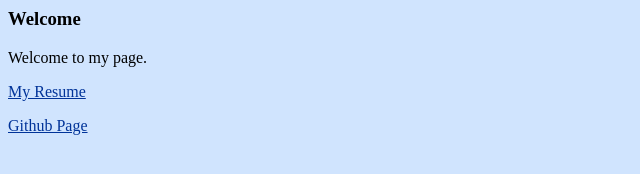
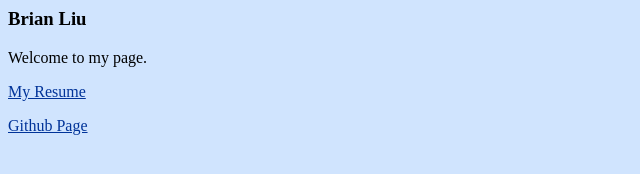
Before and after one commit to pkmnnerd/pkmnnerd.github.io, a plain HTML site: page index.html in a window 1280 px wide. Shown: the full height of the page, 0-640 px from the left. Drawn offline with Linux system fonts and the light colour scheme.

Commit message:
added name

```diff
--- a/index.html
+++ b/index.html
@@ -4,7 +4,7 @@
 <link href="page.css" rel="stylesheet" type="text/css">
 </head>
 <body>
-<h3>Welcome</h3>
+<h3>Brian Liu</h3>
 <p>Welcome to my page.
 <p><a target="_blank" href="https://onedrive.live.com/redir?resid=6412CFFB62D98E6E!6817&authkey=!AJFs6bE5W9MCkGI&ithint=file%2cdocx">My Resume</a></p>
 <p><a target="_blank" href="http://www.github.com/pkmnnerd">Github Page</a></p>
```
